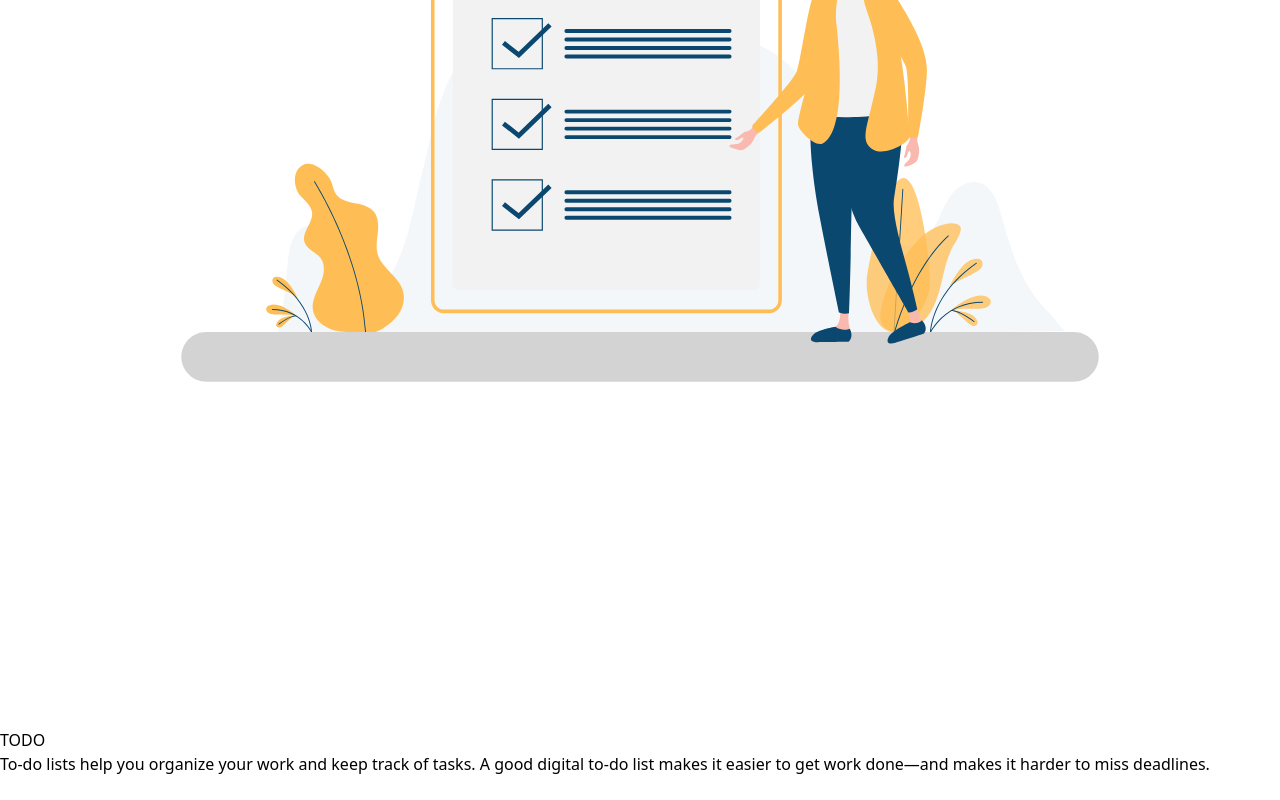
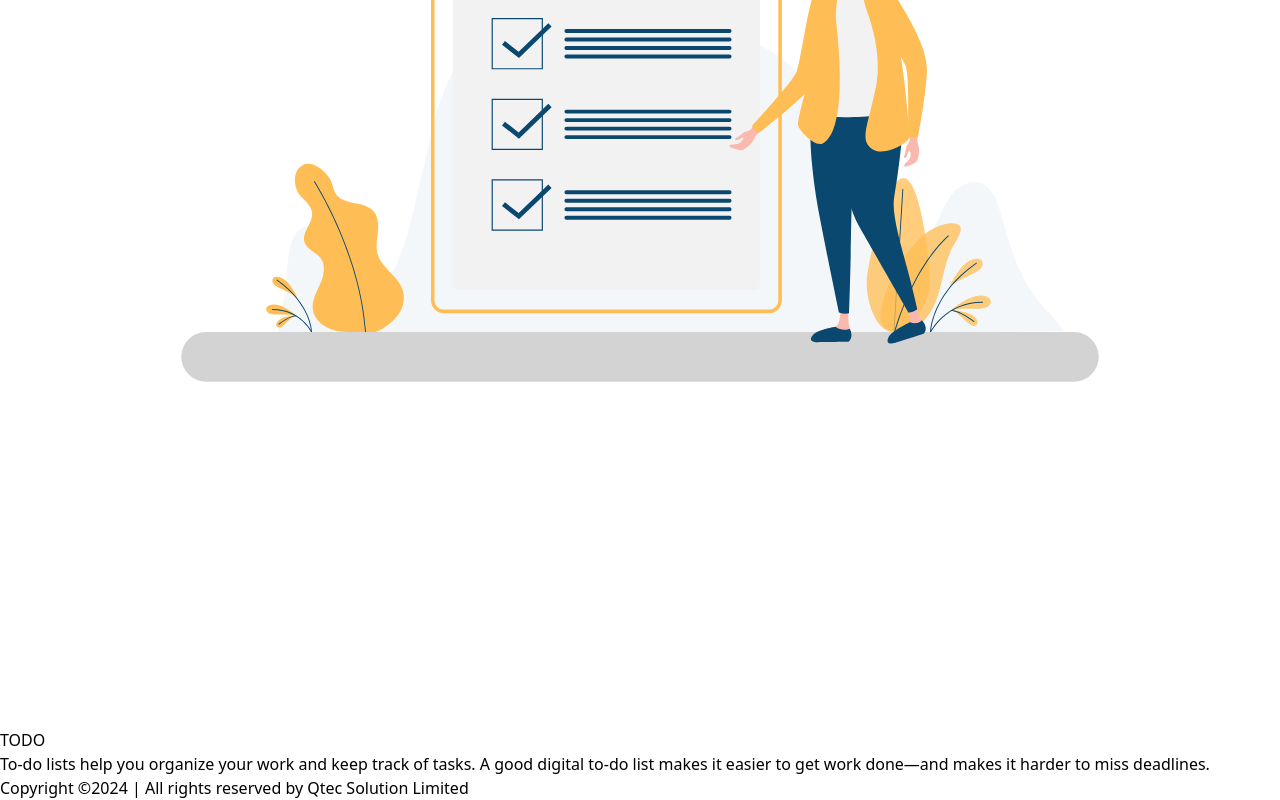
Before and after one commit to NieamulKabir/todo_app, a React (Vite) app: page / in a window 1280 px wide. Shown: the part 852-1652 px from the top of the page. Before the commit the page ends 1628 px from the top, so only its background shows below. Built offline with nearby package versions, Linux system fonts and the light colour scheme.

Commit message:
footer added

```diff
--- a/src/App.jsx
+++ b/src/App.jsx
@@ -1,5 +1,6 @@
 // import "./App.css";
 
+import Footer from "./Footer";
 import Header from "./Header";
 import HeroSection from "./HeroSection";
 
@@ -7,9 +8,10 @@
   return (
     <>
       <Header />
-      <div  className="flex flex-col justify-center items-center">
+      <div className="flex flex-col justify-center items-center">
         <HeroSection />
       </div>
+      <Footer />
     </>
   );
 }
--- /dev/null
+++ b/src/Footer.jsx
@@ -0,0 +1,15 @@
+
+
+const Footer = () => {
+    return (
+        <footer className="py-6 md:py-8 bg-sky-100">
+        <div className="container mx-auto">
+          <p className="text-center text-xs text-[#6A6A6A] lg:text-sm">
+            Copyright ©2024 | All rights reserved by Qtec Solution Limited
+          </p>
+        </div>
+      </footer>
+    );
+};
+
+export default Footer;
```
